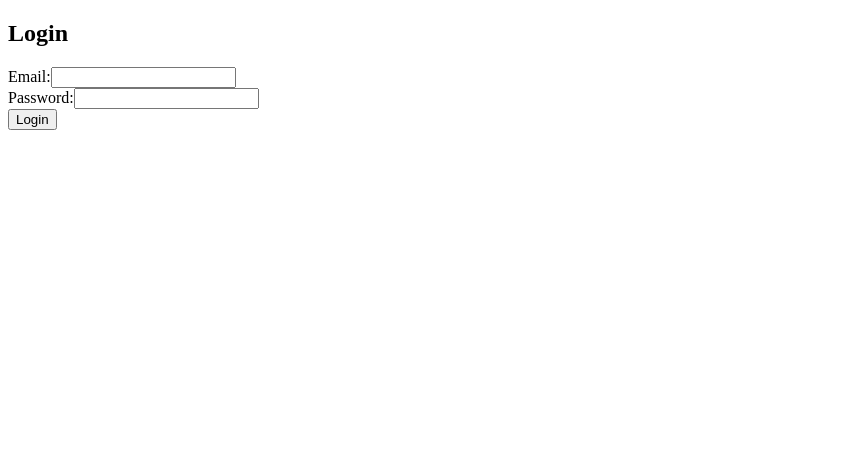
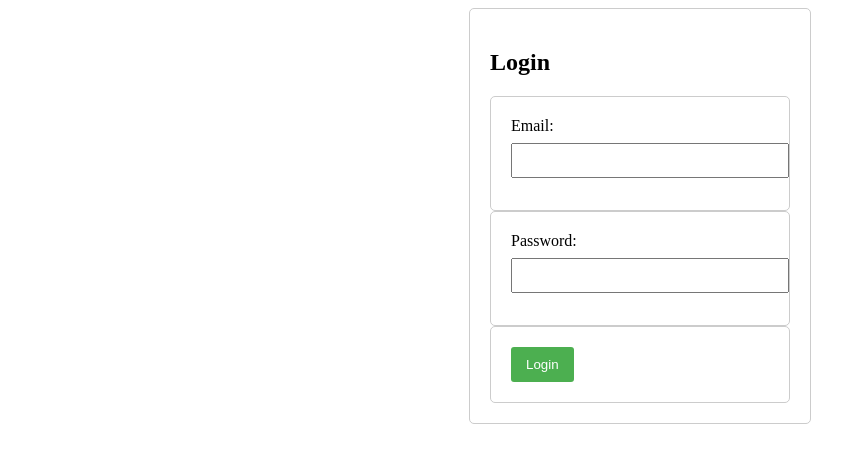
Before and after one commit to ange-gardien1/Angular-Frontend-ToDo-List-with-User-Authentication-and-Authorization, an Angular app: page /login in a window 1280 px wide. Shown: the top 462 px of the page, without its empty margins (0-866 px from the left). Built offline with nearby package versions, Linux system fonts and the light colour scheme.

Commit message:
signup and login styling

```diff
--- a/src/app/components/login/login.component.css
+++ b/src/app/components/login/login.component.css
@@ -0,0 +1,28 @@
+/* login.component.css */
+div {
+    max-width: 300px;
+    margin: auto;
+    padding: 20px;
+    border: 1px solid #ccc;
+    border-radius: 5px;
+  }
+
+  label {
+    display: block;
+    margin-bottom: 8px;
+  }
+
+  input {
+    width: 100%;
+    padding: 8px;
+    margin-bottom: 12px;
+  }
+
+  button {
+    background-color: #4CAF50;
+    color: white;
+    padding: 10px 15px;
+    border: none;
+    border-radius: 3px;
+    cursor: pointer;
+  }
--- a/src/app/components/signup/signup.component.css
+++ b/src/app/components/signup/signup.component.css
@@ -0,0 +1,28 @@
+/* registration.component.css */
+div {
+    max-width: 300px;
+    margin: auto;
+    padding: 20px;
+    border: 1px solid #ccc;
+    border-radius: 5px;
+  }
+
+  label {
+    display: block;
+    margin-bottom: 8px;
+  }
+
+  input {
+    width: 100%;
+    padding: 8px;
+    margin-bottom: 12px;
+  }
+
+  button {
+    background-color: #4CAF50;
+    color: white;
+    padding: 10px 15px;
+    border: none;
+    border-radius: 3px;
+    cursor: pointer;
+  }
```
